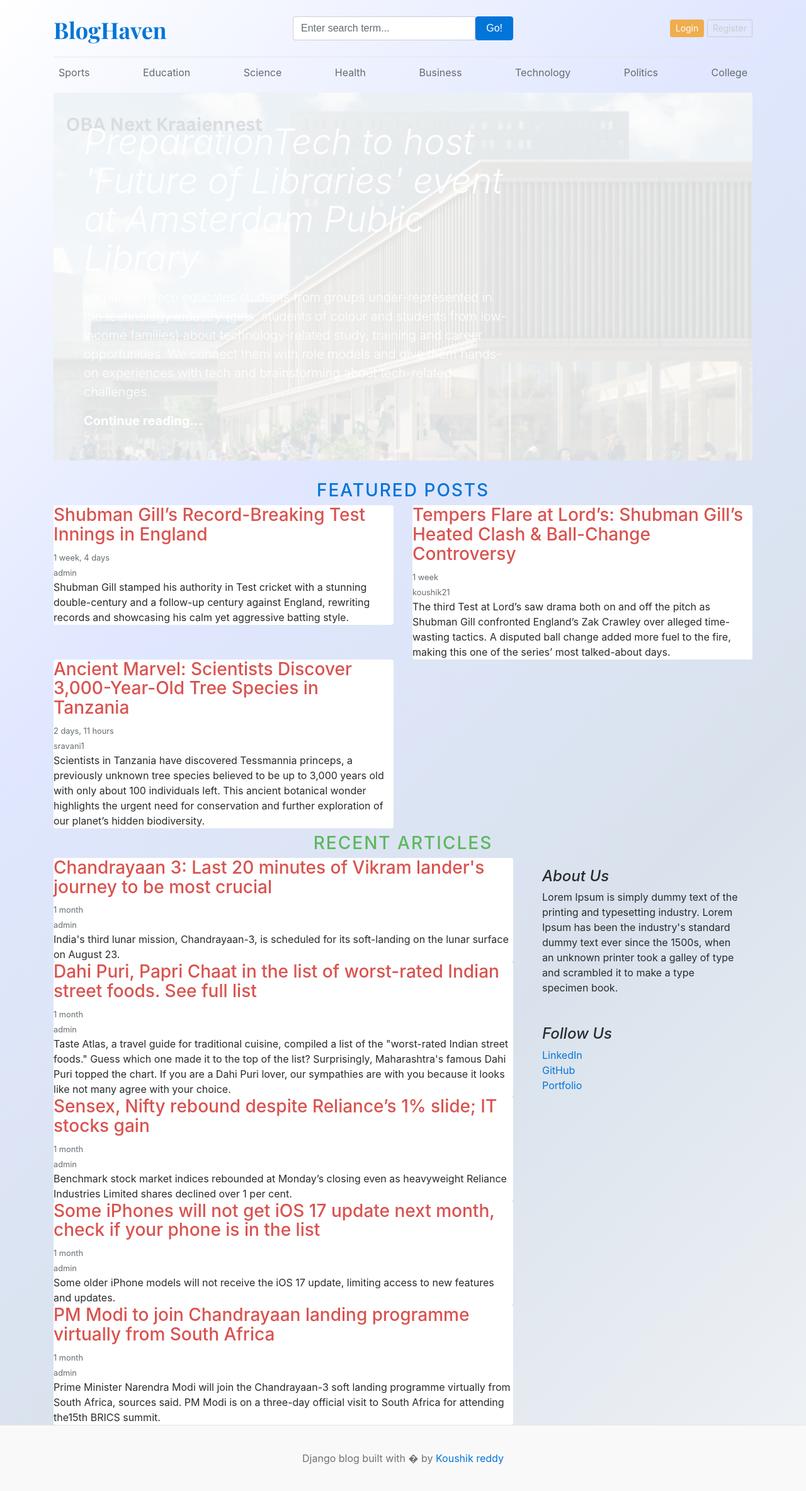
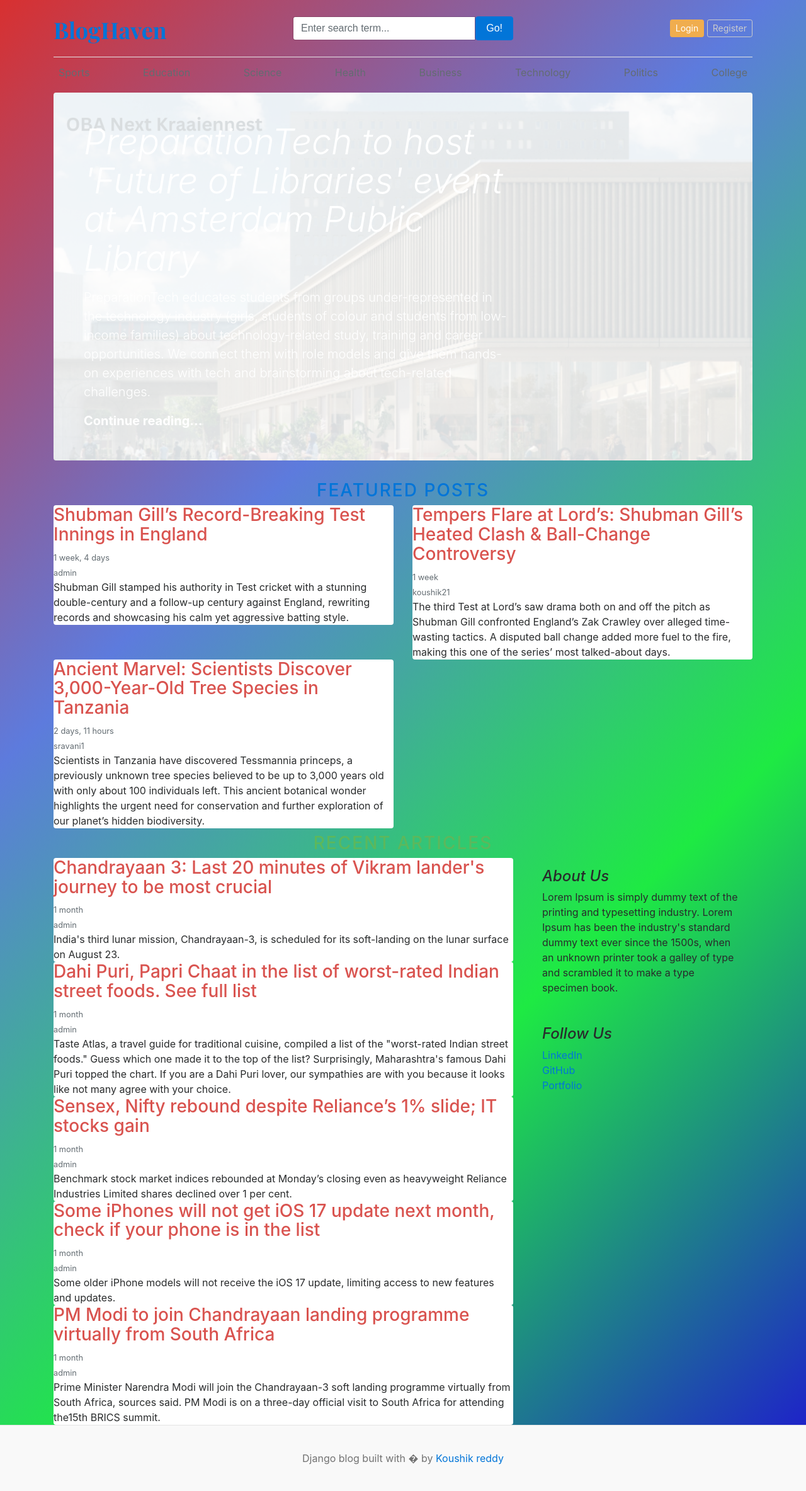
Before and after one commit to koushik21-design/BlogHaven, a Django app: page / in a window 1280 px wide. Shown: the whole page at 63% size. Run offline with Django 5.2, Linux system fonts and the light colour scheme; data comes from the database, SQL or seed files in the repository.

Commit message:
updated requirements

```diff
--- a/project1/static/css/blog.css
+++ b/project1/static/css/blog.css
@@ -71,7 +71,7 @@ h1, h2, h3, h4, h5, h6 {
 body {
   margin: 0;
   min-height: 100vh;
-  background: linear-gradient(-45deg, #f0f2f5, #d9e2ec, #e0e7ff, #ffffff) !important;
+  background: linear-gradient(-45deg, #1e11d5, #1eea43, #5d7bdd, #d83030) !important;
   background-size: 400% 400%;
   animation: gradientBG 15s ease infinite;
 }
--- a/requirements.txt
+++ b/requirements.txt
@@ -1,4 +1,5 @@
 asgiref==3.8.1
+backports.zoneinfo==0.2.1
 crispy-bootstrap4==2025.6
 Django==5.2.3
 django-crispy-forms==2.4
```
